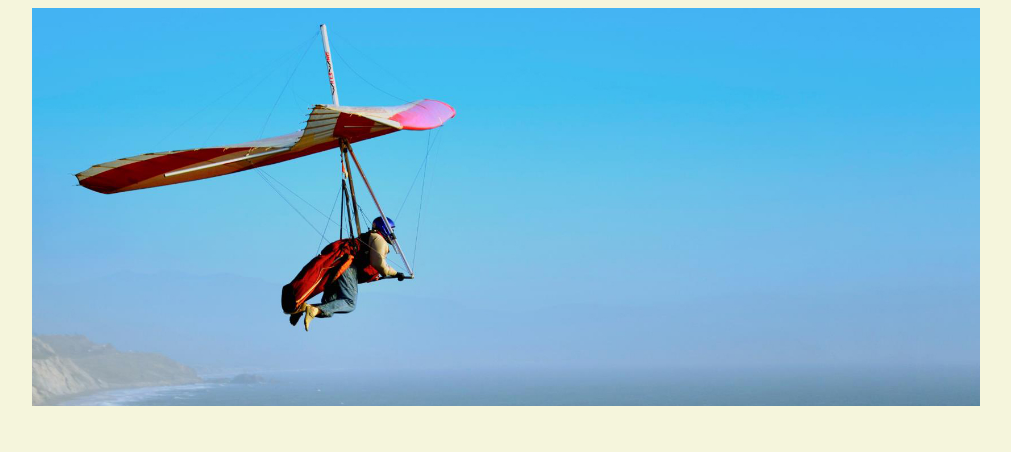
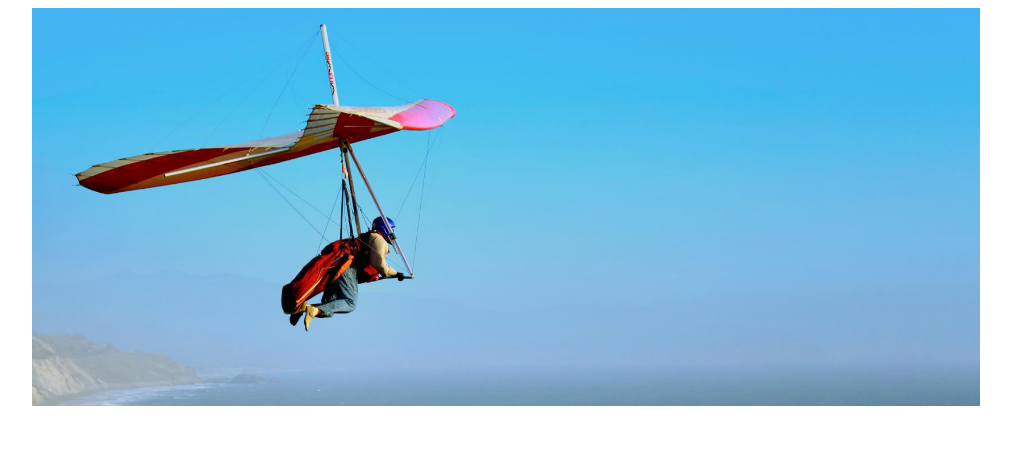
Before and after one commit to ellelevenn/ellelevenn.github.io, a plain HTML site: page index.html in a window 1280 px wide. Shown: the top 452 px of the page, without its empty margins (134-1145 px from the left). Drawn offline with Linux system fonts and the light colour scheme.

Commit message:
Update master.css

```diff
--- a/css/master.css
+++ b/css/master.css
@@ -13,8 +13,8 @@
   }
 
   body {
-    background-color: beige; /* set the background color here */
-    color: black; /* set the text color to black here */
+    background-color: royal blue; /* set the background color here */
+    color: white; /* set the text color to black here */
     font-family: Arial, Helvetica, sans-serif; /* set the font here */
     text-align: center; /* set the text alignment here */
    }
```
